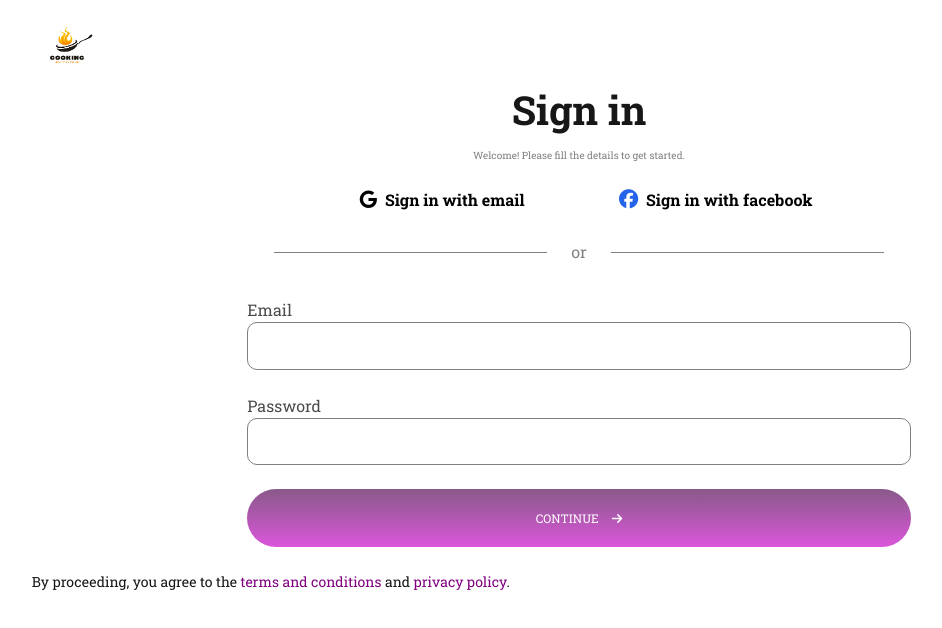
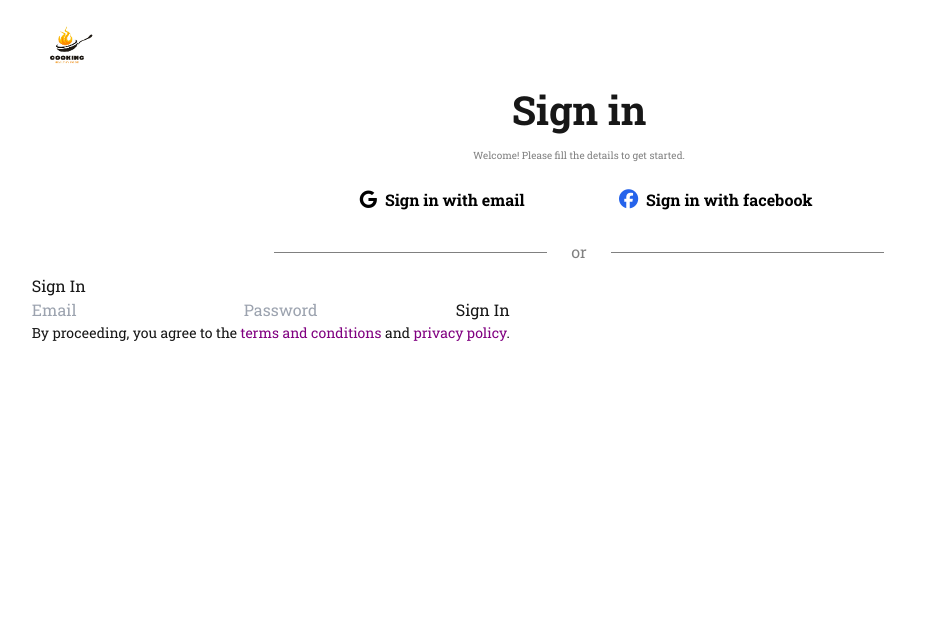
Before and after one commit to AH-2002/Aqaratak, a Next.js app: page /auth/signin in a window 1280 px wide. Shown: the top 628 px of the page, without its empty margins (61-1003 px from the left). Built offline with nearby package versions, Linux system fonts and the light colour scheme.

Commit message:
Update SigninValidation.js

```diff
--- a/app/auth/signin/SigninValidation.js
+++ b/app/auth/signin/SigninValidation.js
@@ -1,69 +1,52 @@
 "use client";
+
 import { useRouter } from 'next/navigation';
-import { useEffect, useState } from 'react';
-import { setUserToken } from './serverToken';
+import { useState } from 'react';
 
 export default function SigninValidation() {
-    const api_URL = "https://realestate.learnock.com/";
-    const apiKey = 1234;
-    let router = useRouter();
-    let [formData, setFormData] = useState({
-        email: "",
-        password: "",
-    });
-    let [errors, setErrors] = useState({});
-    useEffect(() => {
-        startTokenRefresh(); // Start auto refresh when component mounts
-    }, []);
+    const router = useRouter();
+    const [formData, setFormData] = useState({ email: "", password: "" });
+    const [errors, setErrors] = useState({});
 
-    let handleChange = (e) => {
+    const handleChange = (e) => {
         setFormData({ ...formData, [e.target.name]: e.target.value });
         setErrors({ ...errors, [e.target.name]: "" });
-        console.log(formData)
-    }
-    let handleSubmit = async (e) => {
+    };
+
+    const handleSubmit = async (e) => {
         e.preventDefault();
-        let validationError = {};
+        let validationErrors = {};
 
         if (!formData.email.trim()) {
-            validationError.email = "Email is required";
+            validationErrors.email = "Email is required";
         } else if (!/\S+@\S+\.\S+/.test(formData.email)) {
-            validationError.email = "Invalid email format";
+            validationErrors.email = "Invalid email format";
         }
         if (!formData.password.trim()) {
-            validationError.password = "Password is required";
+            validationErrors.password = "Password is required";
         } else if (formData.password.length < 6) {
-            validationError.password = "Password must be at least 6 characters";
+            validationErrors.password = "Password must be at least 6 characters";
         }
 
-        setErrors(validationError);
-
-        if (Object.keys(validationError).length !== 0) return; // Ensure errors are checked after setting
+        setErrors(validationErrors);
+        if (Object.keys(validationErrors).length !== 0) return;
 
         try {
-            const response = await fetch(`${api_URL}api/auth/login`, {
+            // Call server action through an API route
+            const response = await fetch("/api/login", {
                 method: "POST",
                 headers: {
                     "Content-Type": "application/json",
-                    "Accept": "application/json",
-                    "apiKey": apiKey
                 },
-                body: JSON.stringify({
-                    email: formData.email,
-                    password: formData.password
-                })
+                body: JSON.stringify(formData),
             });
 
-            console.log("login data", response);
-            const responseData = await response.json();
-            console.log("json login data", responseData);
-            if (response.status === 200) {
-                const token = responseData.data;
-                localStorage.setItem("userToken", token);
-                console.log(token)
-                startTokenRefresh();
-                await setUserToken(token);
+            const data = await response.json();
+
+            if (data.success) {
                 router.push("/site/home");
+            } else {
+                setErrors({ general: data.error });
             }
         } catch (error) {
             console.error("Error submitting form:", error);
@@ -71,95 +54,31 @@ export default function SigninValidation() {
         }
     };
 
-
-    const refreshAccessToken = async () => {
-        try {
-            const response = await fetch(`${api_URL}api/auth/refresh`, {
-                method: "POST",
-                headers: {
-                    "Content-Type": "application/json",
-                    "Accept": "application/json",
-                    "apiKey": apiKey,
-                },
-            });
-
-            if (response.ok) {
-                const responseData = await response.json();
-                const newAccessToken = responseData.access_token;
-                console.log("new access token", newAccessToken);
-                localStorage.setItem("userToken", newAccessToken);
-                await setUserToken(newAccessToken);
-            } else {
-                console.error("Failed to refresh token");
-            }
-        } catch (error) {
-            console.error("Error refreshing token:", error);
-        }
-    };
-
-    const startTokenRefresh = () => {
-        setInterval(() => {
-            refreshAccessToken();
-        }, 55 * 60 * 1000); // Refresh token every 55 minutes
-    };
-
-
     return (
-        <div
-            className="rounded-lg bg-white p-6 shadow-4 dark:bg-surface-dark"
-            style={{ background: 'transparent', width: '65%', margin: 'auto' }}>
-            <form className='signup-form' onSubmit={handleSubmit}>
-                {errors.general && (
-                    <div className="bg-red-500 text-white p-3 rounded mb-4">
-                        {errors.general}
-                    </div>
-                )}
-
-
-                <div className="relative mb-6" data-twe-input-wrapper-init>
-                    <label htmlFor="email" className="block text-gray-700 font-medium">
-                        Email
-                    </label>
+        <div>
+            <h1>Sign In</h1>
+            {errors.general && <p style={{ color: "red" }}>{errors.general}</p>}
+            <form onSubmit={handleSubmit}>
                 <input
                     type="email"
-                        className="peer block min-h-[auto] w-full rounded border-0 bg-transparent px-3 py-[0.32rem] leading-[1.6] outline-none dark:text-white dark:placeholder:text-neutral-300 dark:autofill:shadow-autofill dark:peer-focus:text-primary"
-                        id="email"
-                        name='email'
+                    name="email"
+                    placeholder="Email"
                     value={formData.email}
                     onChange={handleChange}
                 />
-                    {errors.email && <p className='text-red-500 text-sm mt-1'>{errors.email}</p>}
+                {errors.email && <p style={{ color: "red" }}>{errors.email}</p>}
 
-                </div>
-
-                <div className="relative mb-6" data-twe-input-wrapper-init>
-                    <label htmlFor="password" className="block text-gray-700 font-medium">
-                        Password
-                    </label>
                 <input
                     type="password"
-                        className="peer block min-h-[auto] w-full rounded border-0 bg-transparent px-3 py-[0.32rem] leading-[1.6] outline-none dark:text-white dark:placeholder:text-neutral-300 dark:autofill:shadow-autofill dark:peer-focus:text-primary"
-                        id="password"
-                        name='password'
+                    name="password"
+                    placeholder="Password"
                     value={formData.password}
                     onChange={handleChange}
+                />
+                {errors.password && <p style={{ color: "red" }}>{errors.password}</p>}
 
-                    />
-
-                    {errors.password && <p className='text-red-500 text-sm mt-1'>{errors.password}</p>}
-
-                </div>
-
-
-                <button
-                    type="submit"
-                    className="inline-block w-full rounded bg-primary px-6 pb-2 pt-2.5 text-xs font-medium uppercase leading-normal text-white shadow-primary-3 transition duration-150 ease-in-out hover:bg-primary-accent-300 hover:shadow-primary-2 focus:bg-primary-accent-300 focus:shadow-primary-2 focus:outline-none focus:ring-0 active:bg-primary-600 active:shadow-primary-2 dark:shadow-black/30 dark:hover:shadow-dark-strong dark:focus:shadow-dark-strong dark:active:shadow-dark-strong"
-                    data-twe-ripple-init
-                    data-twe-ripple-color="light"
-                    style={{ background: 'linear-gradient(to bottom, rgba(75, 2, 75, 0.655), rgba(213, 56, 213, 0.852))', color: 'white', padding: '20px', borderRadius: '30px' }}>
-                    Continue <span style={{ marginLeft: '10px' }}><i class="fa fa-arrow-right"></i></span>
-                </button>
+                <button type="submit">Sign In</button>
             </form>
         </div>
-    )
+    );
 }
```
Lines whose indentation alone changed are shown as unchanged.
